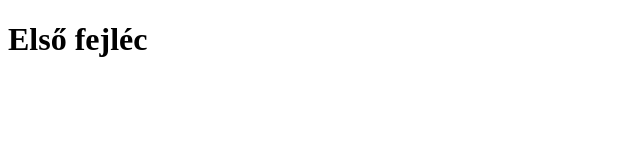
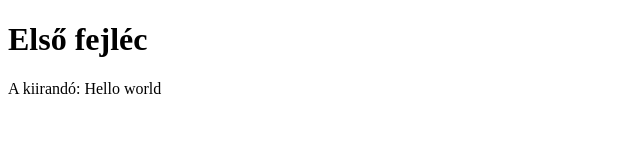
Before and after one commit to pepe1973/New-Beginning, a plain HTML site: page index.html in a window 1280 px wide. Shown: the whole page, without its empty margins (0-640 px from the left). Drawn offline with Linux system fonts and the light colour scheme.

Commit message:
Harmadik commit

```diff
--- /dev/null
+++ b/alap.js
@@ -0,0 +1,16 @@
+'use strict';
+
+let nev = 'Bodrogi Péter';
+
+/* Modális ablak függvények */
+// window.alert(nev);
+// alert(nev);
+
+// let tanuloSzam = window.prompt('Hány tanuló van jelen:', 12);
+// let szoveg = `A tanulok száma: ${tanuloSzam}`;
+
+let szoveg = 'Hello world';
+// szoveg = null;
+// window.alert(szoveg);
+
+document.getElementById('kiir').innerText = szoveg;
--- a/index.html
+++ b/index.html
@@ -6,5 +6,7 @@
 </head>
 <body>
   <h1>Első fejléc</h1>
+  <p>A kiirandó: <span id='kiir'></span></p>
+  <script src='./alap.js'></script>
 </body>
 </html>
```
